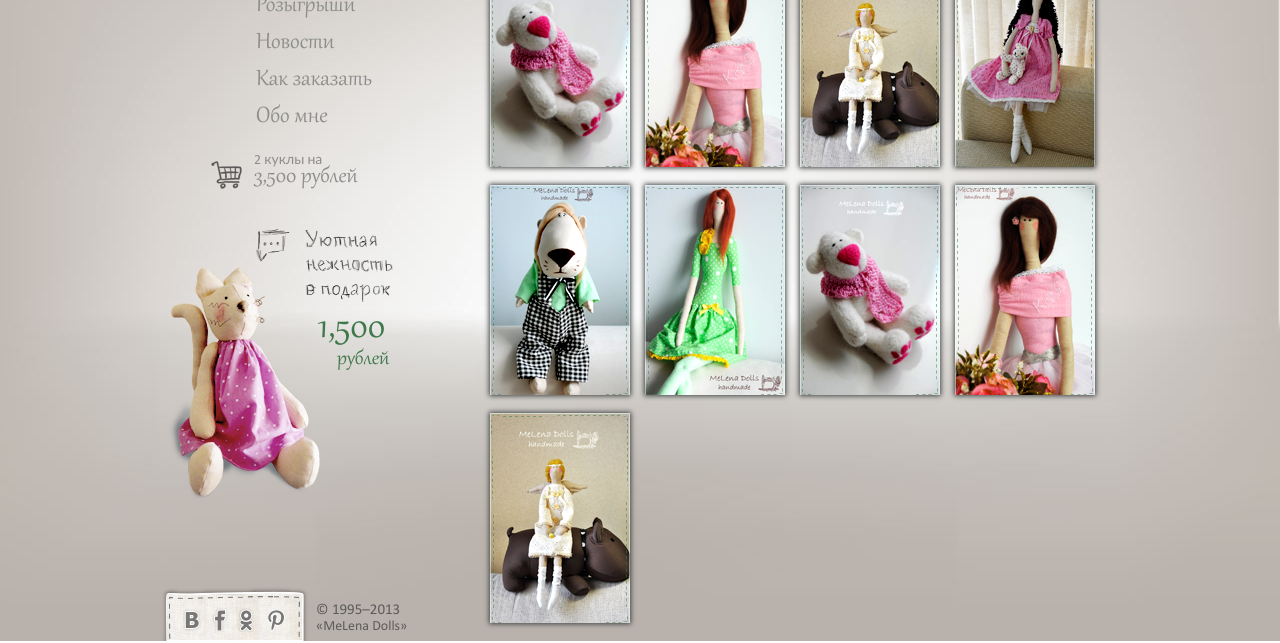
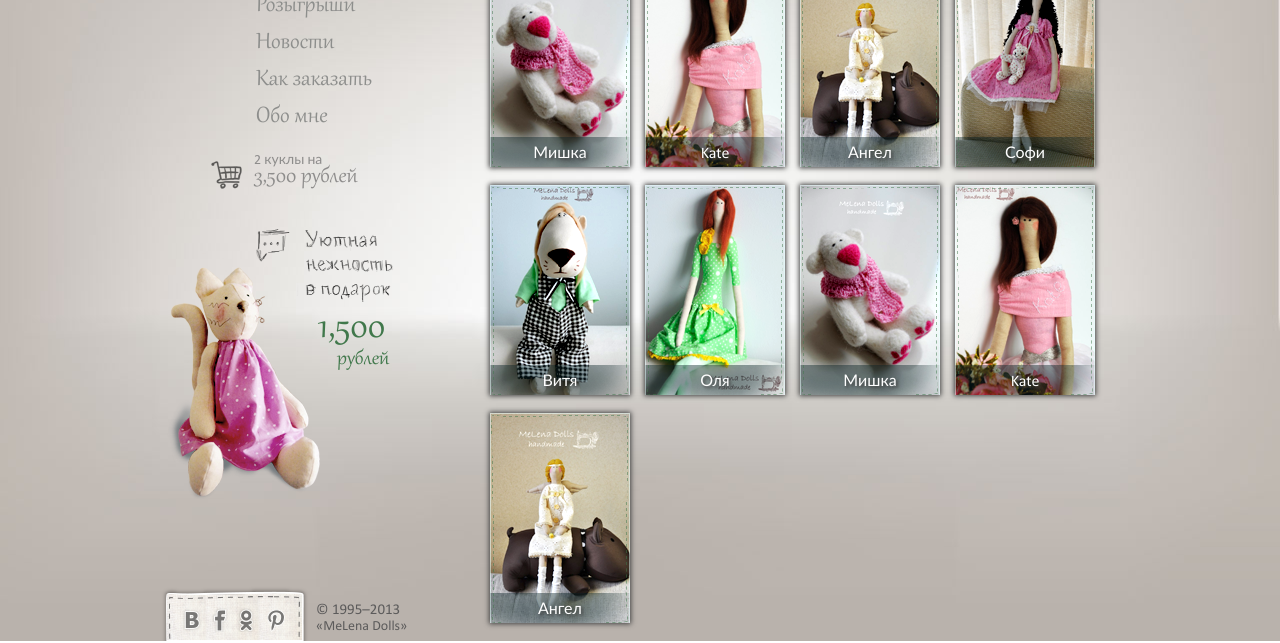
Before and after one commit to FladeX/fladex.github.com, a plain HTML site: page vstk-melenadolls/catalog.html in a window 1280 px wide. Shown: the part 157-800 px from the top of the page. Drawn offline with Linux system fonts and the light colour scheme.

Commit message:
add descriptions to catalog photos

```diff
--- a/vstk-melenadolls/catalog.html
+++ b/vstk-melenadolls/catalog.html
@@ -67,46 +67,55 @@
                     <li class="catalog__item">
                         <figure class="catalog__figure">
                             <img src="img/catalog_01.png" alt="Мишка" class="catalog__image" />
+                            <span class="catalog__description">Мишка</span>
                         </figure>
                     </li>
                     <li class="catalog__item">
                         <figure class="catalog__figure">
                             <img src="img/catalog_02.png" alt="Kate" class="catalog__image" />
+                            <span class="catalog__description">Kate</span>
                         </figure>
                     </li>
                     <li class="catalog__item">
                         <figure class="catalog__figure">
                             <img src="img/catalog_03.png" alt="Ангел" class="catalog__image" />
+                            <span class="catalog__description">Ангел</span>
                         </figure>
                     </li>
                     <li class="catalog__item">
                         <figure class="catalog__figure">
                             <img src="img/catalog_04.png" alt="Софи" class="catalog__image" />
+                            <span class="catalog__description">Софи</span>
                         </figure>
                     </li>
                     <li class="catalog__item">
                         <figure class="catalog__figure">
                             <img src="img/catalog_05.png" alt="Витя" class="catalog__image" />
+                            <span class="catalog__description">Витя</span>
                         </figure>
                     </li>
                     <li class="catalog__item">
                         <figure class="catalog__figure">
                             <img src="img/catalog_06.png" alt="Оля" class="catalog__image" />
+                            <span class="catalog__description">Оля</span>
                         </figure>
                     </li>
                     <li class="catalog__item">
                         <figure class="catalog__figure">
                             <img src="img/catalog_01.png" alt="Мишка" class="catalog__image" />
+                            <span class="catalog__description">Мишка</span>
                         </figure>
                     </li>
                     <li class="catalog__item">
                         <figure class="catalog__figure">
                             <img src="img/catalog_02.png" alt="Kate" class="catalog__image" />
+                            <span class="catalog__description">Kate</span>
                         </figure>
                     </li>
                     <li class="catalog__item">
                         <figure class="catalog__figure">
                             <img src="img/catalog_03.png" alt="Ангел" class="catalog__image" />
+                            <span class="catalog__description">Ангел</span>
                         </figure>
                     </li>
                 </ul>
--- a/vstk-melenadolls/css/style.css
+++ b/vstk-melenadolls/css/style.css
@@ -276,3 +276,19 @@ html, body {
   top: 0;
 }
 .catalog__image {}
+.catalog__description {
+  background: url('../img/bg_catalog.png') no-repeat;
+  color: #fff;
+  display: block;
+  font-family: 'Calibri', Candara, Segoe, 'Segoe UI', Optima, Arial, sans-serif;
+  font-size: 16px;
+  height: 30px;
+  left: 0;
+  line-height: 30px;
+  overflow: hidden;
+  position: absolute;
+  text-align: center;
+  text-shadow: 2px 2px 3px #434343;
+  bottom: 0px;
+  width: 140px;
+}
```
